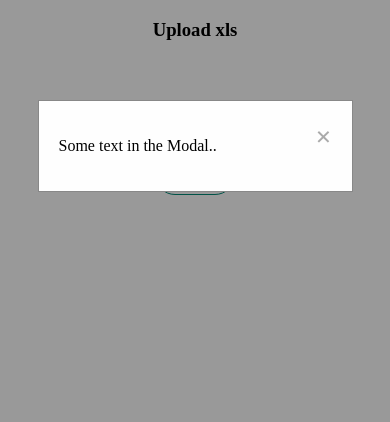
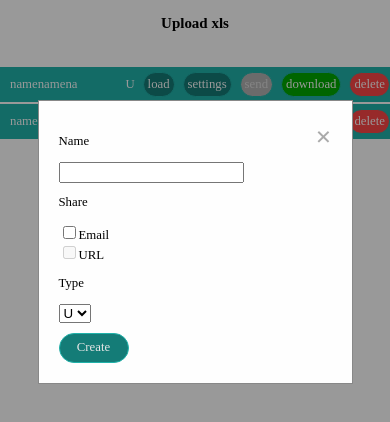
Before and after one commit to Ashe3/xls-prices-processor, a website: page src/public/index.html in a window 390 px wide. Both pictures are taken after a click on the element "Add new". Drawn offline with Linux system fonts and the light colour scheme.

Commit message:
modal body

```diff
--- a/src/public/index.html
+++ b/src/public/index.html
@@ -13,7 +13,7 @@
     <div id="root">
         <h3>Upload xls</h3>
         <ul id="set-ups">
-            <!-- <li id="1">
+            <li id="1">
                 <span class="name">namenamena</span>
                 <span class="key">U</span>
                 <div class=btn>load</div>
@@ -30,7 +30,7 @@
                 <div class="btn">send</div>
                 <div class="btn non-active">download</div>
                 <div class="btn delete">delete</div>
-            </li> -->
+            </li>
         </ul>
         <h3>Add xls settings below</h3>
         <div id="o-modal" class="btn su-btn">Add new</div>
@@ -39,7 +39,19 @@
     <div id="modal" class="modal">
         <div class="modal-content">
             <span class="close">&times;</span>
-            <p>Some text in the Modal..</p>
+            <form id="create-handler">
+                <p>Name</p>
+                <input type="text" name="name">
+                <p>Share</p>
+                <input type="checkbox" id="email">Email</br>
+                <input type="checkbox" id="url" disabled>URL</br>
+                <p>Type</p>
+                <select name="type">
+                    <option value="U" selected>U</option>
+                    <option value="D" disabled>D</option>
+                </select>
+                <div id="send" class="btn send">Create</div>
+            </form>
         </div>
     </div>
     <script src="app.js"></script>
--- a/src/public/style.css
+++ b/src/public/style.css
@@ -2,6 +2,7 @@ body {
     padding: 0;
     margin: 0;
     box-sizing: border-box;
+    font-size: 0.8em;
 }
 
 #root {
@@ -46,7 +47,7 @@ li {
 .btn {
     border-radius: 50px;
     background-color: rgb(20, 124, 119);
-    padding: 3px;
+    padding: 4px;
     cursor: pointer;
     -webkit-touch-callout: none; /* iOS Safari */
     -webkit-user-select: none;   /* Chrome/Safari/Opera */
@@ -54,11 +55,14 @@ li {
     -moz-user-select: none;      /* Firefox */
     -ms-user-select: none;       /* Internet Explorer/Edge */
     user-select: none;
+    border: 1px solid lightseagreen;
+
 }
 
 .btn:hover {
     background-color: rgb(243, 243, 243);
-    color: rgb(104, 104, 104);
+    color: rgb(63, 63, 63);
+    border: 1px solid lightseagreen;
 }
 
 .su-btn {
@@ -115,3 +119,36 @@ li {
     text-decoration: none;
     cursor: pointer;
 }
+
+.send {
+    margin-top: 10px;
+    width: 60px;
+    height: 20px;
+    display: flex;
+    justify-content: center;
+    align-items: center;
+    color: rgb(230, 230, 230);
+}
+
+@media (max-width: 1200px) {
+
+    ul {
+        width: 100%;
+        padding: 0;
+    }
+}
+
+@media (max-width: 680px) {
+    #root {
+        width: 100%;
+    }
+
+    li {
+        width: 100%;
+        padding: 5px 0;
+    }
+
+    .name {
+        margin: 0 10px;
+    }
+}
```
